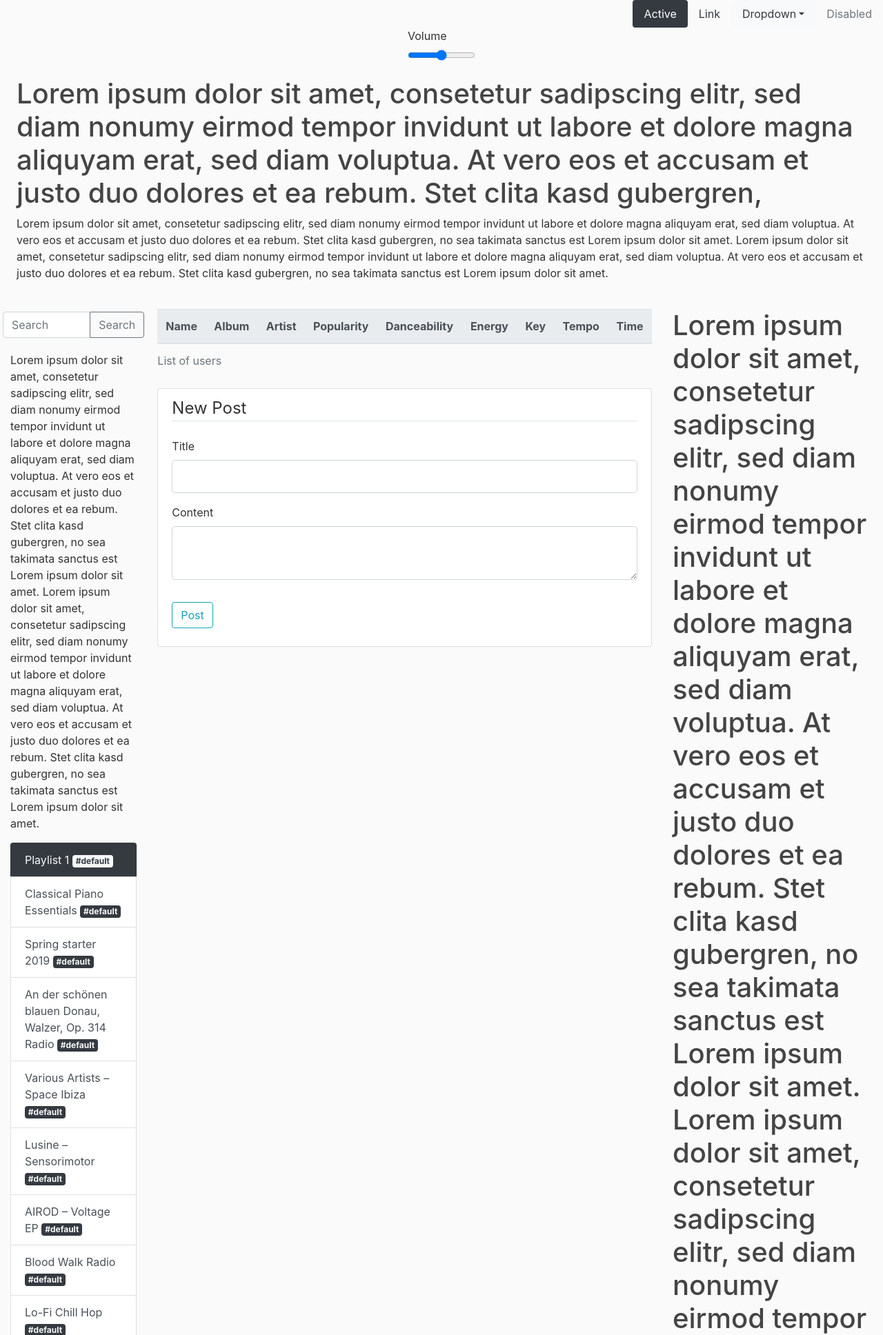
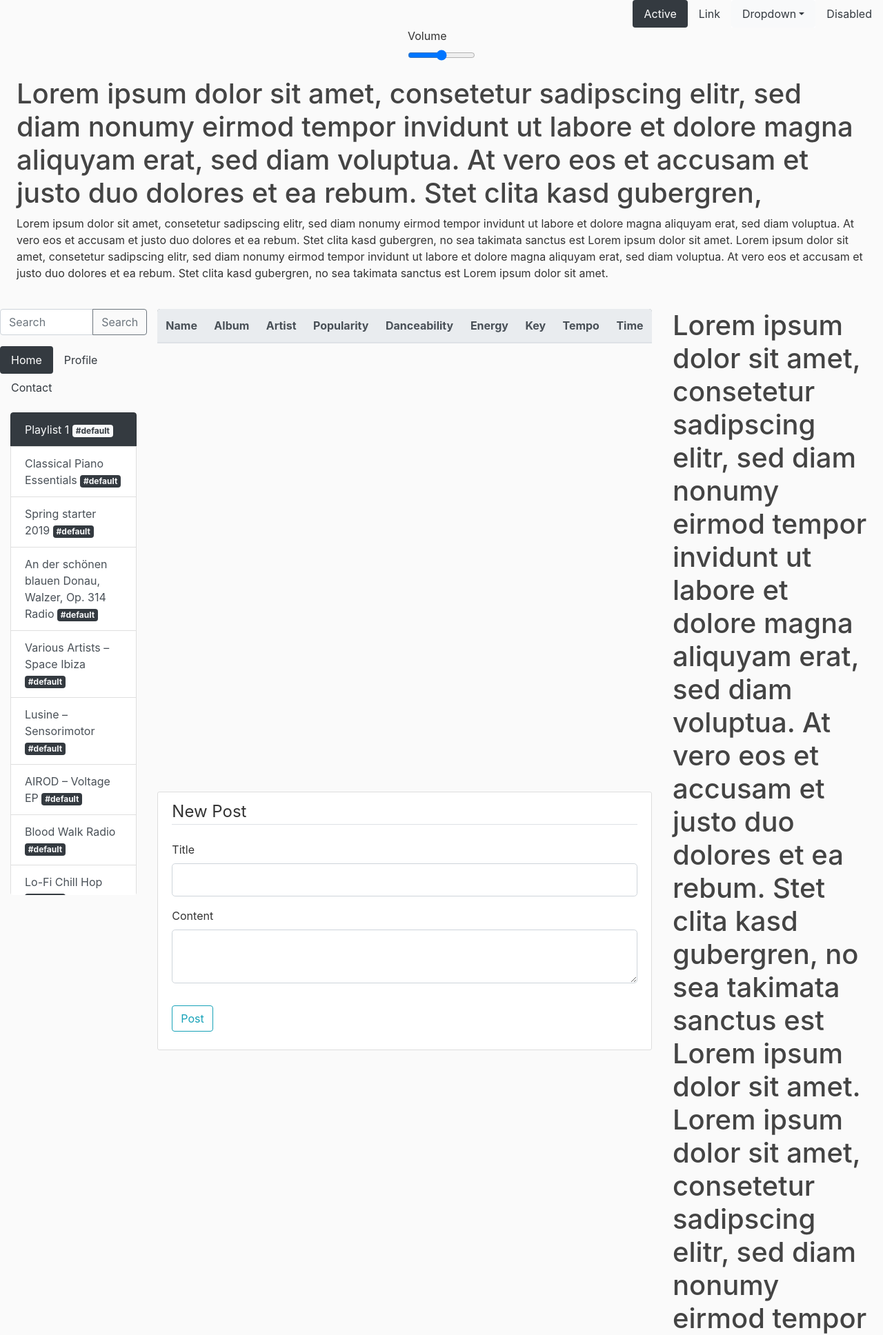
Before and after one commit to decaun/easy-python-study, a Flask app: page / in a window 1280 px wide. Shown: the top 1936 px of the page at 69% size. Run offline with Flask 2, Linux system fonts and the light colour scheme; data comes from the database, SQL or seed files in the repository; lists and menus that the app fills with data are empty; some libraries are stand-ins or nearby versions.

Commit message:
css styling

```diff
--- a/flask/proj_1/main/static/main.css
+++ b/flask/proj_1/main/static/main.css
@@ -77,3 +77,55 @@ body {
   .account-heading {
     font-size: 2.5rem;
   }
+
+  .nav.nav-pills .nav-item .nav-link.active{
+    background: #343a40; /* Anything you want */
+    color: white;
+  }
+
+  .nav.nav-pills .nav-item .nav-link{
+    color: #343a40; /* Anything you want */
+  }
+
+
+  .custom-scrollbar-playlist {
+    position: relative;
+    height: 700px;
+    overflow-y: auto;
+    top: 20;
+
+    }
+.custom-scrollbar-playlist th {
+  position: sticky;
+  border-top: 0;
+  top: 0;
+}
+
+
+.custom-scrollbar-playlist table {
+  border-collapse: collapse; width: 100%; }
+
+/*::-webkit-scrollbar{
+    display: none;
+}*/
+
+
+::-webkit-scrollbar {
+  width: 10px;
+  background-color: transparent;
+}
+
+/* Track */
+::-webkit-scrollbar-track {
+  background: #f1f1f1;
+}
+
+/* Handle */
+::-webkit-scrollbar-thumb {
+  background: #888;
+}
+
+/* Handle on hover */
+::-webkit-scrollbar-thumb:hover {
+  background: #555;
+}
--- a/flask/proj_1/main/templates/home.html
+++ b/flask/proj_1/main/templates/home.html
@@ -1,8 +1,7 @@
 {% extends "layout.html" %}
 {% block playlist_block %}
-<div class="table-responsive">
+<div class="custom-scrollbar-playlist rounded">
     <table class="table table-striped rounded table-dark table-hover">
-        <caption>List of users</caption>
             <thead class="rounded thead-light">
                 <tr>
                     <th scope="col">Name</th>
--- a/flask/proj_1/main/templates/layout.html
+++ b/flask/proj_1/main/templates/layout.html
@@ -58,7 +58,7 @@
                 <div class="d-flex flex-column">
                     <div class="row justify-content-center">
                         <form  class="form-inline my-2 my-lg-0 justify-content-center ">
-                            <div class="input-group mb-3 p-1">
+                            <div class="input-group mb-3">
                                 <input type="text" class="form-control" placeholder="Search" aria-label="Search" aria-describedby="button-addon2">
                                     <div class="input-group-append">
                                         <button class="btn btn-outline-secondary" type="submit" id="button-addon2">Search</button>
@@ -66,7 +66,24 @@
                             </div>
                         </form>
                     </div>
-                    <p>Lorem ipsum dolor sit amet, consetetur sadipscing elitr, sed diam nonumy eirmod tempor invidunt ut labore et dolore magna aliquyam erat, sed diam voluptua. At vero eos et accusam et justo duo dolores et ea rebum. Stet clita kasd gubergren, no sea takimata sanctus est Lorem ipsum dolor sit amet. Lorem ipsum dolor sit amet, consetetur sadipscing elitr, sed diam nonumy eirmod tempor invidunt ut labore et dolore magna aliquyam erat, sed diam voluptua. At vero eos et accusam et justo duo dolores et ea rebum. Stet clita kasd gubergren, no sea takimata sanctus est Lorem ipsum dolor sit amet.</p>
+                    <div class="row justify-content-center">
+                    <ul class="nav nav-pills mb-3" id="pills-tab" role="tablist">
+                        <li class="nav-item">
+                          <a class="nav-link active" id="pills-home-tab" data-toggle="pill" href="#pills-home" role="tab" aria-controls="pills-home" aria-selected="true">Home</a>
+                        </li>
+                        <li class="nav-item">
+                          <a class="nav-link" id="pills-profile-tab" data-toggle="pill" href="#pills-profile" role="tab" aria-controls="pills-profile" aria-selected="false">Profile</a>
+                        </li>
+                        <li class="nav-item">
+                          <a class="nav-link" id="pills-contact-tab" data-toggle="pill" href="#pills-contact" role="tab" aria-controls="pills-contact" aria-selected="false">Contact</a>
+                        </li>
+
+                      </ul>
+                    </div>
+                    <!--<p>Lorem ipsum dolor sit amet</p>-->
+                    <div class="tab-content" id="pills-tabContent">
+                        <div class="tab-pane fade show active" id="pills-home" role="tabpanel" aria-labelledby="pills-home-tab">
+                            <div class="custom-scrollbar-playlist rounded">
                             <div class="list-group">
                                 {% for playlist in playlists %}
                                 <a href="/{{ playlist.id }}" class="list-group-item list-group-item-action {% if playlist.id == playlist_selected.id %}text-light bg-dark{% endif %}">{{ playlist.title }}
@@ -82,6 +99,11 @@
                                     {% endfor %}
                                 {% endif %}
 
+                            </div>
+                        </div>
+                    </div>
+                        <div class="tab-pane fade" id="pills-profile" role="tabpanel" aria-labelledby="pills-profile-tab">2nd</div>
+                        <div class="tab-pane fade" id="pills-contact" role="tabpanel" aria-labelledby="pills-contact-tab">3rd</div>
                       </div>
                 </div>
             </div>
@@ -140,6 +162,5 @@
       player.connect();
     };
   </script>
-
 </body>
 </html>
```
Also changed, not shown: 1 other file. Lines whose indentation alone changed are shown as unchanged.
